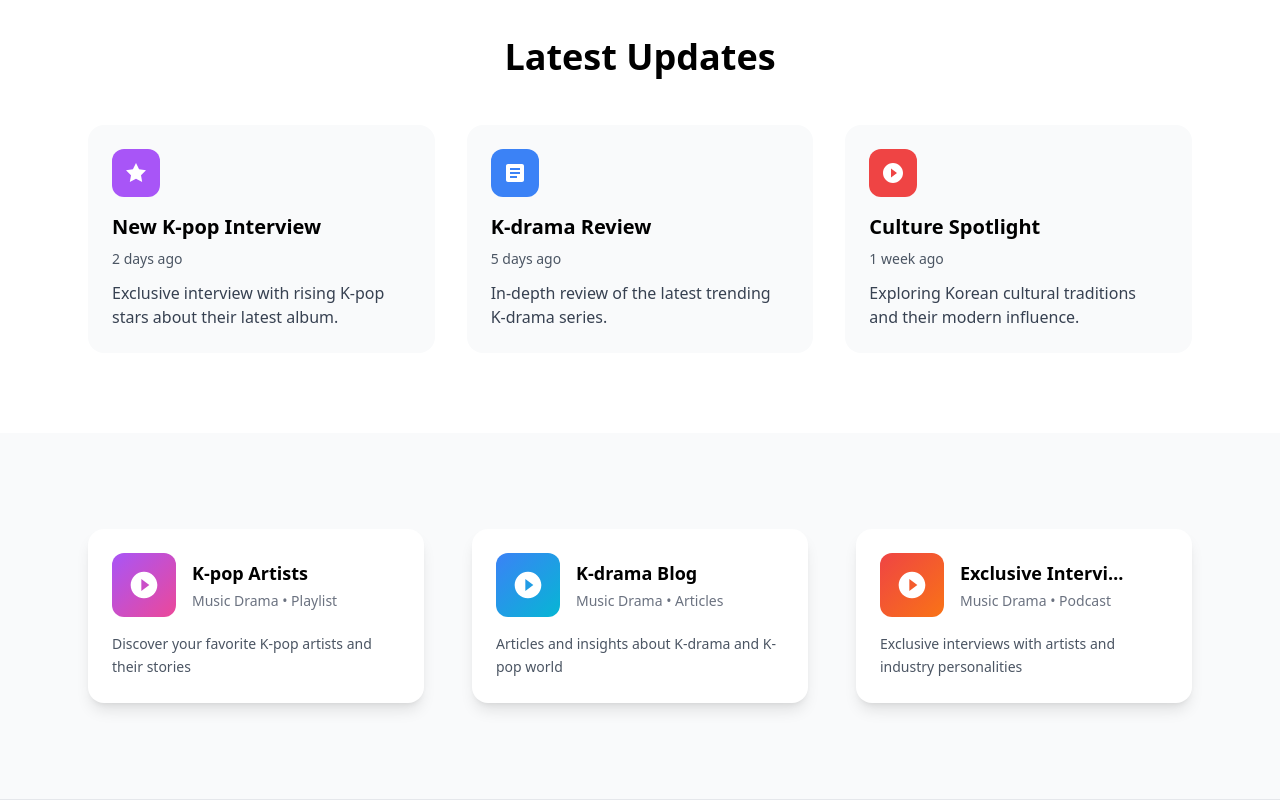
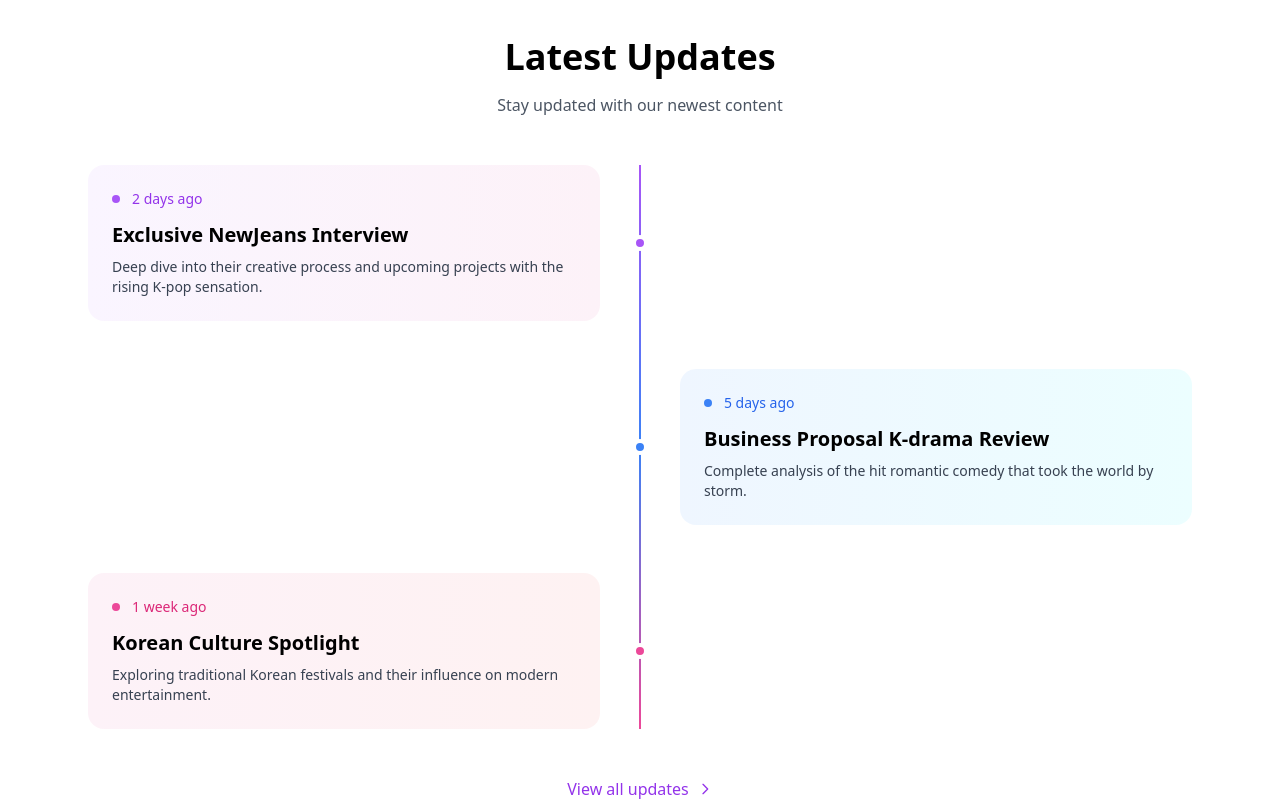
Before and after one commit to MiniMuuu2-0/MusicDramaRadio-Website, a React (Vite) app: page /#/ in a window 1280 px wide. Shown: the part 900-1701 px from the top of the page. Built offline with nearby package versions, Linux system fonts and the light colour scheme; the HTML template or start-up script is replaced by a standard one.

Commit message:
Fix scroll to top + redesign Latest Updates as timeline

```diff
--- a/src/App.jsx
+++ b/src/App.jsx
@@ -1,4 +1,5 @@
 import { HashRouter as Router, Routes, Route } from 'react-router-dom'
+import { useEffect } from 'react'
 import { ThemeProvider } from './contexts/ThemeContext'
 import Navbar from './components/Navbar'
 import Footer from './components/Footer'
@@ -10,10 +11,18 @@
 import Privacy from './pages/Privacy'
 import Terms from './pages/Terms'
 
+function ScrollToTop() {
+  useEffect(() => {
+    window.scrollTo(0, 0)
+  })
+  return null
+}
+
 function App() {
   return (
     <ThemeProvider>
       <Router>
+        <ScrollToTop />
         <div className="min-h-screen bg-stone-50 dark:bg-gray-900 transition-colors duration-300 flex flex-col">
           <Navbar />
           <main className="flex-1">
--- a/src/pages/Home.jsx
+++ b/src/pages/Home.jsx
@@ -59,48 +59,75 @@
       {/* Latest Updates */}
       <section className="py-16 sm:py-20 bg-white dark:bg-gray-900">
         <div className="max-w-6xl mx-auto px-4 sm:px-6">
-          <h2 className="text-3xl sm:text-4xl font-semibold text-center mb-12 text-black dark:text-white">Latest Updates</h2>
-          <div className="grid grid-cols-1 md:grid-cols-2 lg:grid-cols-3 gap-8">
+          <div className="text-center mb-12">
+            <h2 className="text-3xl sm:text-4xl font-semibold mb-4 text-black dark:text-white">Latest Updates</h2>
+            <p className="text-gray-600 dark:text-gray-400">Stay updated with our newest content</p>
+          </div>
 
-            <div className="group cursor-pointer">
-              <div className="bg-gray-50 dark:bg-gray-800 rounded-2xl p-6 hover:shadow-xl transition-all duration-300 transform hover:-translate-y-2">
-                <div className="w-12 h-12 bg-purple-500 rounded-xl mb-4 flex items-center justify-center">
-                  <svg className="w-6 h-6 text-white" fill="currentColor" viewBox="0 0 24 24">
-                    <path d="M12 2l3.09 6.26L22 9.27l-5 4.87 1.18 6.88L12 17.77l-6.18 3.25L7 14.14 2 9.27l6.91-1.01L12 2z"/>
-                  </svg>
+          <div className="relative">
+            {/* Timeline line */}
+            <div className="absolute left-1/2 transform -translate-x-1/2 w-0.5 h-full bg-gradient-to-b from-purple-500 via-blue-500 to-pink-500 hidden md:block"></div>
+
+            <div className="space-y-12">
+
+              {/* Update 1 */}
+              <div className="flex flex-col md:flex-row items-center">
+                <div className="md:w-1/2 md:pr-8 mb-4 md:mb-0">
+                  <div className="bg-gradient-to-r from-purple-50 to-pink-50 dark:from-purple-900/20 dark:to-pink-900/20 rounded-2xl p-6 hover:shadow-xl transition-all duration-300 transform hover:-translate-y-1">
+                    <div className="flex items-center mb-3">
+                      <div className="w-2 h-2 bg-purple-500 rounded-full mr-3"></div>
+                      <span className="text-sm text-purple-600 dark:text-purple-400 font-medium">2 days ago</span>
+                    </div>
+                    <h3 className="text-xl font-semibold mb-2 text-black dark:text-white">Exclusive NewJeans Interview</h3>
+                    <p className="text-gray-700 dark:text-gray-300 text-sm">Deep dive into their creative process and upcoming projects with the rising K-pop sensation.</p>
+                  </div>
                 </div>
-                <h3 className="text-xl font-semibold mb-2 text-black dark:text-white">New K-pop Interview</h3>
-                <p className="text-gray-600 dark:text-gray-400 text-sm mb-3">2 days ago</p>
-                <p className="text-gray-700 dark:text-gray-300">Exclusive interview with rising K-pop stars about their latest album.</p>
+                <div className="hidden md:block w-4 h-4 bg-purple-500 rounded-full border-4 border-white dark:border-gray-900 relative z-10"></div>
+                <div className="md:w-1/2 md:pl-8"></div>
               </div>
+
+              {/* Update 2 */}
+              <div className="flex flex-col md:flex-row items-center">
+                <div className="md:w-1/2 md:pr-8"></div>
+                <div className="hidden md:block w-4 h-4 bg-blue-500 rounded-full border-4 border-white dark:border-gray-900 relative z-10"></div>
+                <div className="md:w-1/2 md:pl-8 mb-4 md:mb-0">
+                  <div className="bg-gradient-to-r from-blue-50 to-cyan-50 dark:from-blue-900/20 dark:to-cyan-900/20 rounded-2xl p-6 hover:shadow-xl transition-all duration-300 transform hover:-translate-y-1">
+                    <div className="flex items-center mb-3">
+                      <div className="w-2 h-2 bg-blue-500 rounded-full mr-3"></div>
+                      <span className="text-sm text-blue-600 dark:text-blue-400 font-medium">5 days ago</span>
+                    </div>
+                    <h3 className="text-xl font-semibold mb-2 text-black dark:text-white">Business Proposal K-drama Review</h3>
+                    <p className="text-gray-700 dark:text-gray-300 text-sm">Complete analysis of the hit romantic comedy that took the world by storm.</p>
+                  </div>
+                </div>
+              </div>
+
+              {/* Update 3 */}
+              <div className="flex flex-col md:flex-row items-center">
+                <div className="md:w-1/2 md:pr-8 mb-4 md:mb-0">
+                  <div className="bg-gradient-to-r from-pink-50 to-red-50 dark:from-pink-900/20 dark:to-red-900/20 rounded-2xl p-6 hover:shadow-xl transition-all duration-300 transform hover:-translate-y-1">
+                    <div className="flex items-center mb-3">
+                      <div className="w-2 h-2 bg-pink-500 rounded-full mr-3"></div>
+                      <span className="text-sm text-pink-600 dark:text-pink-400 font-medium">1 week ago</span>
+                    </div>
+                    <h3 className="text-xl font-semibold mb-2 text-black dark:text-white">Korean Culture Spotlight</h3>
+                    <p className="text-gray-700 dark:text-gray-300 text-sm">Exploring traditional Korean festivals and their influence on modern entertainment.</p>
+                  </div>
+                </div>
+                <div className="hidden md:block w-4 h-4 bg-pink-500 rounded-full border-4 border-white dark:border-gray-900 relative z-10"></div>
+                <div className="md:w-1/2 md:pl-8"></div>
+              </div>
+
             </div>
+          </div>
 
-            <div className="group cursor-pointer">
-              <div className="bg-gray-50 dark:bg-gray-800 rounded-2xl p-6 hover:shadow-xl transition-all duration-300 transform hover:-translate-y-2">
-                <div className="w-12 h-12 bg-blue-500 rounded-xl mb-4 flex items-center justify-center">
-                  <svg className="w-6 h-6 text-white" fill="currentColor" viewBox="0 0 24 24">
-                    <path d="M19 3H5c-1.1 0-2 .9-2 2v14c0 1.1.9 2 2 2h14c1.1 0 2-.9 2-2V5c0-1.1-.9-2-2-2zm-5 14H7v-2h7v2zm3-4H7v-2h10v2zm0-4H7V7h10v2z"/>
-                  </svg>
-                </div>
-                <h3 className="text-xl font-semibold mb-2 text-black dark:text-white">K-drama Review</h3>
-                <p className="text-gray-600 dark:text-gray-400 text-sm mb-3">5 days ago</p>
-                <p className="text-gray-700 dark:text-gray-300">In-depth review of the latest trending K-drama series.</p>
-              </div>
-            </div>
-
-            <div className="group cursor-pointer">
-              <div className="bg-gray-50 dark:bg-gray-800 rounded-2xl p-6 hover:shadow-xl transition-all duration-300 transform hover:-translate-y-2">
-                <div className="w-12 h-12 bg-red-500 rounded-xl mb-4 flex items-center justify-center">
-                  <svg className="w-6 h-6 text-white" fill="currentColor" viewBox="0 0 24 24">
-                    <path d="M12 2C6.48 2 2 6.48 2 12s4.48 10 10 10 10-4.48 10-10S17.52 2 12 2zm-2 14.5v-9l6 4.5-6 4.5z"/>
-                  </svg>
-                </div>
-                <h3 className="text-xl font-semibold mb-2 text-black dark:text-white">Culture Spotlight</h3>
-                <p className="text-gray-600 dark:text-gray-400 text-sm mb-3">1 week ago</p>
-                <p className="text-gray-700 dark:text-gray-300">Exploring Korean cultural traditions and their modern influence.</p>
-              </div>
-            </div>
-
+          <div className="text-center mt-12">
+            <Link to="/blog" className="inline-flex items-center text-purple-600 dark:text-purple-400 hover:text-purple-800 dark:hover:text-purple-300 font-medium transition-colors duration-200">
+              View all updates
+              <svg className="w-4 h-4 ml-2" fill="none" stroke="currentColor" viewBox="0 0 24 24">
+                <path strokeLinecap="round" strokeLinejoin="round" strokeWidth={2} d="M9 5l7 7-7 7" />
+              </svg>
+            </Link>
           </div>
         </div>
       </section>
```
